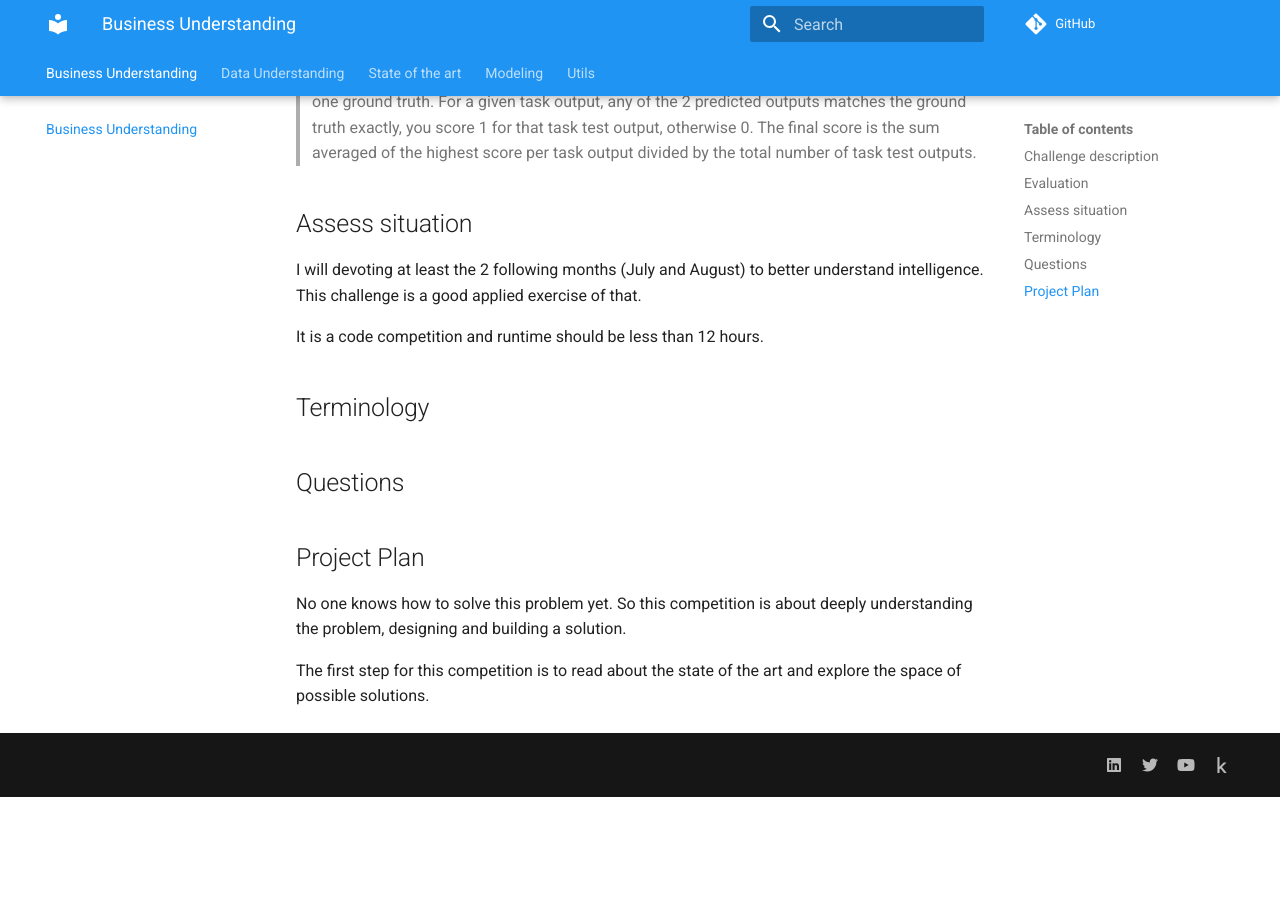
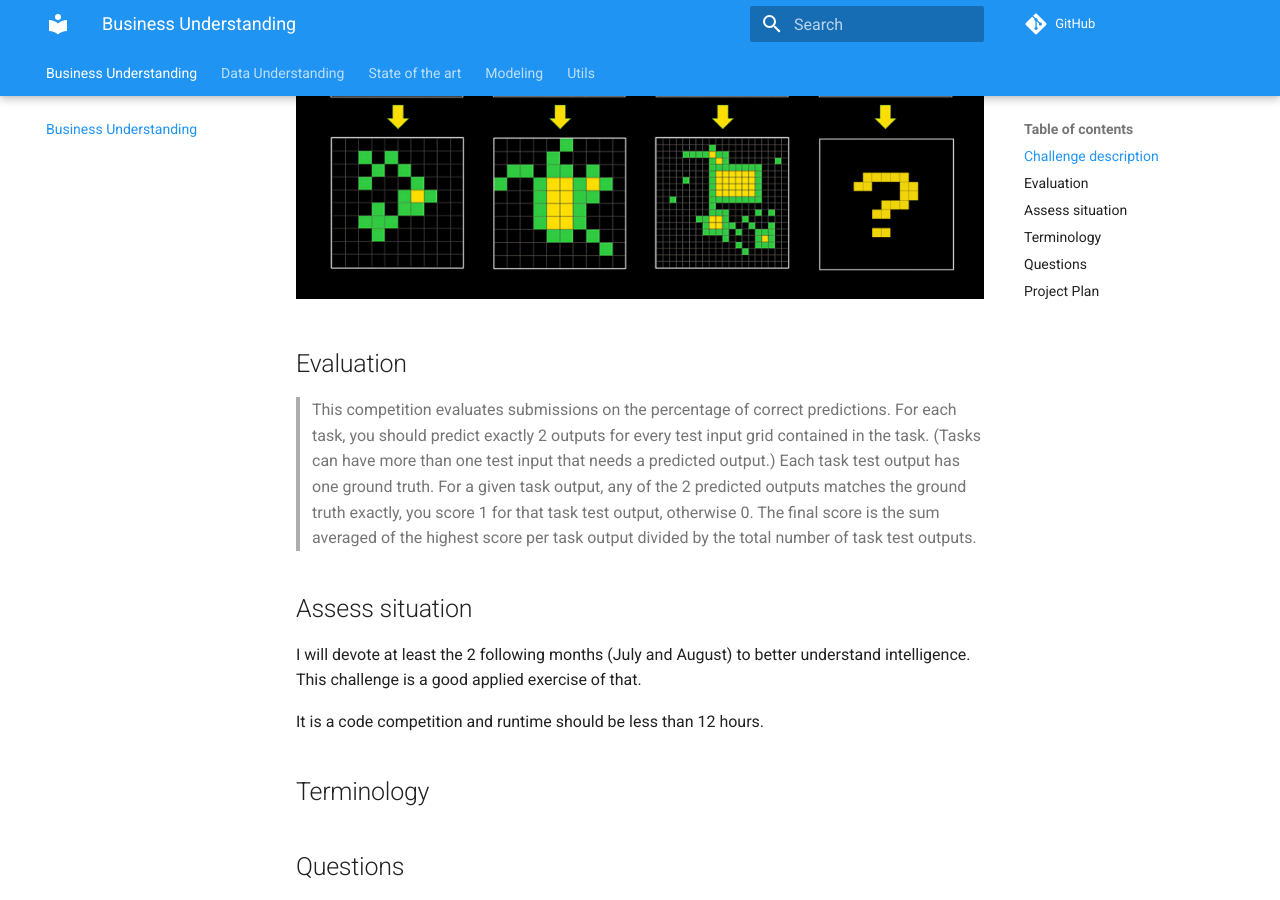
Before and after one commit to zhengjunyao-work/arc24, an MkDocs documentation site: the page built from docs/01_Business_Understanding.md, in a window 1280 px wide and 900 px high, scrolled down 578 px. Built offline with MkDocs 1.6.1 and Material for MkDocs 9.7.7, drawn with Linux system fonts in a browser that asks for light colours; comment, search, counter and statistics services are not loaded; before the commit the page ends 1375 px from its top, so only the background shows below that.

Commit message:
small updates

```diff
--- a/docs/01_Business_Understanding.md
+++ b/docs/01_Business_Understanding.md
@@ -12,6 +12,8 @@ and write it here with your own words. Use images if they improve the explanatio
 <!--- --->
 
 > The objective of this competition is to create an algorithm that is capable of solving abstract reasoning tasks. Critically, these are novel tasks: tasks that the algorithm has never seen before. Hence, simply memorizing a set of reasoning templates will not suffice.
+
+![sample problem](res/2024-07-15-15-51-27.png)
 
 ## Evaluation
 
@@ -31,7 +33,7 @@ the data analysis goal and project plan
 * other projects. May I have other more interesting projects in the horizon?
  --->
 
-I will devoting at least the 2 following months (July and August) to better understand intelligence.
+I will devote at least the 2 following months (July and August) to better understand intelligence.
 This challenge is a good applied exercise of that.
 
 It is a code competition and runtime should be less than 12 hours.
```
Also changed, not shown: docs/res/2024-07-15-15-51-27.png (added).
